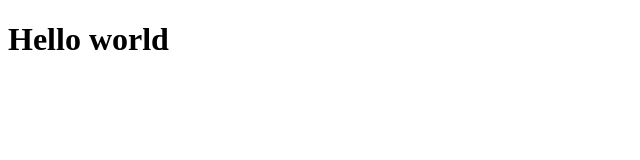
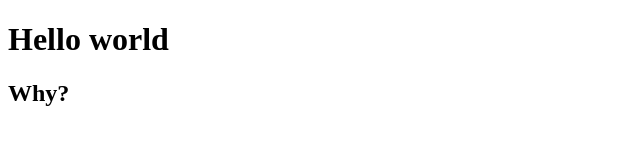
Before and after one commit to jjstring/trycode, a plain HTML site: page index.html in a window 1280 px wide. Shown: the full height of the page, 0-640 px from the left. Drawn offline with Linux system fonts and the light colour scheme.

Commit message:
Update index.html

```diff
--- a/index.html
+++ b/index.html
@@ -5,5 +5,6 @@
 </head>
 <body>
 <h1>Hello world</h1>
+<h2>Why?</h2>
 </body>
 </html>
```
